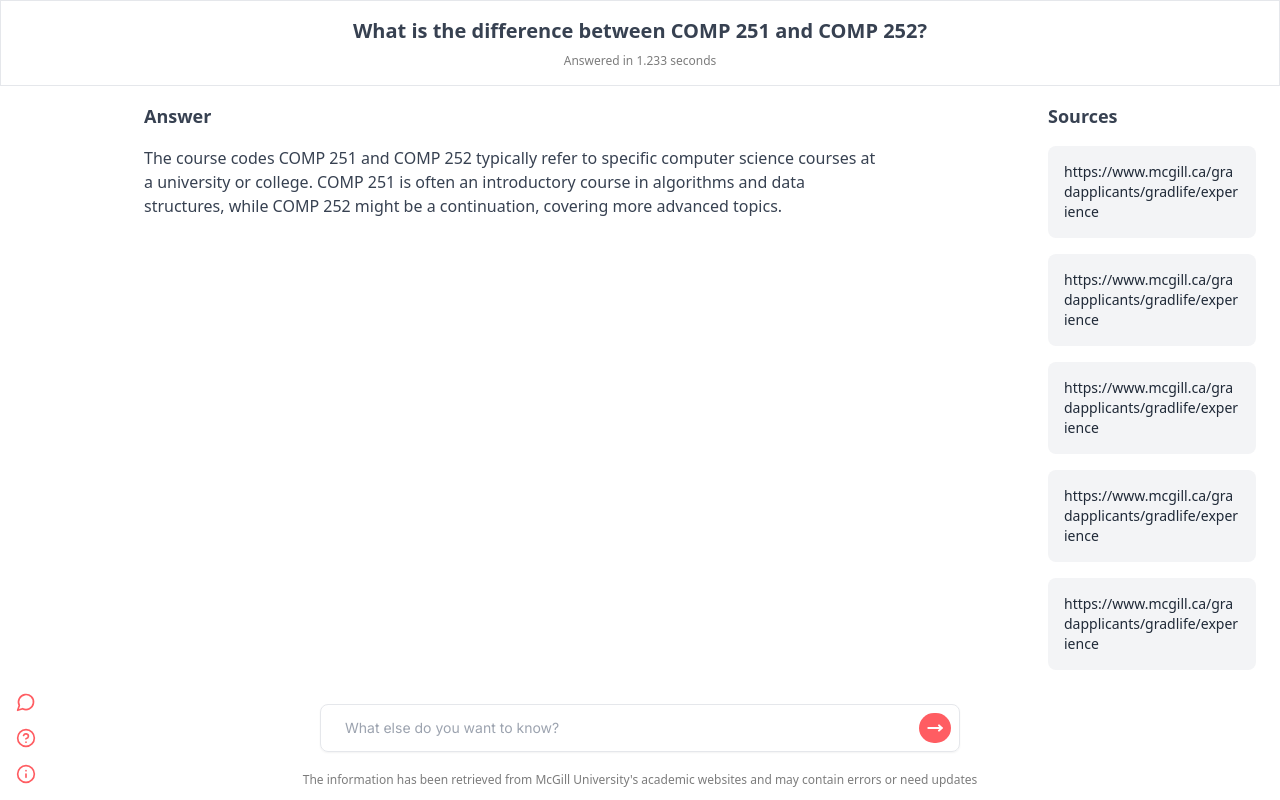
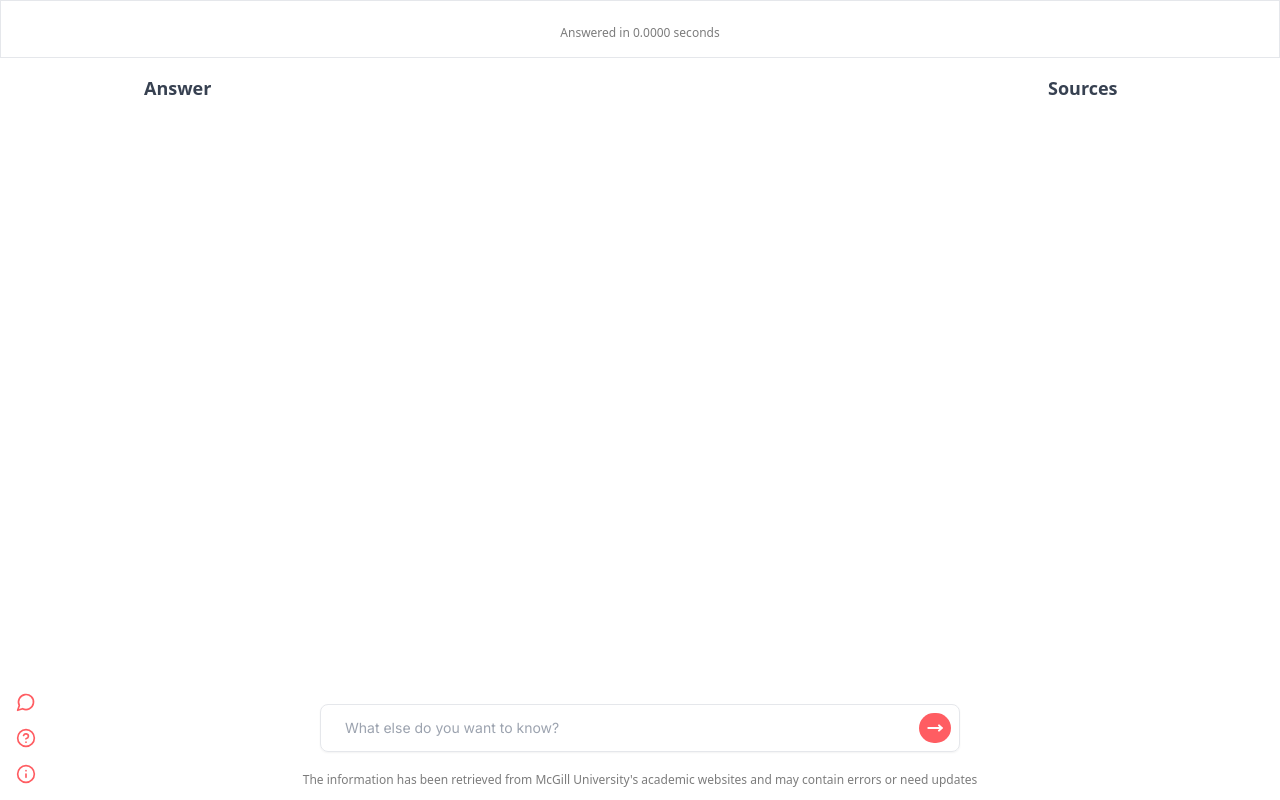
Before and after one commit to rohank36/askmcgill_client, a Next.js app: page /answer in a window 1280 px wide. Built offline with nearby package versions, Linux system fonts and the light colour scheme.

Commit message:
Error message for bad request

```diff
--- a/src/app/answer/page.tsx
+++ b/src/app/answer/page.tsx
@@ -8,15 +8,10 @@ import SearchBar from '../components/SearchBar';
 
 export default function AnswerPage(){
     const { queryData, setQueryData } = useQueryContext();
-    const [displayQuery, setDisplayQuery] = useState<string>("What is the difference between COMP 251 and COMP 252?");
-    //const [time, setTime] = useState<Number>(0);
-    const [time, setTime] = useState<Number>(1.233);
-    const [sources, setSources] = useState<string[]>(["https://www.mcgill.ca/gradapplicants/gradlife/experience",
-    "https://www.mcgill.ca/gradapplicants/gradlife/experience",
-    "https://www.mcgill.ca/gradapplicants/gradlife/experience",
-    "https://www.mcgill.ca/gradapplicants/gradlife/experience",
-    "https://www.mcgill.ca/gradapplicants/gradlife/experience",]);
-    const [answer, setAnswer] = useState<string>("The course codes COMP 251 and COMP 252 typically refer to specific computer science courses at a university or college. COMP 251 is often an introductory course in algorithms and data structures, while COMP 252 might be a continuation, covering more advanced topics.");
+    const [displayQuery, setDisplayQuery] = useState<string>("");
+    const [time, setTime] = useState<Number>(0);
+    const [sources, setSources] = useState<string[]>([]);
+    const [answer, setAnswer] = useState<string>("");
     const [loading, setLoading] = useState<boolean>(false);
 
     useEffect(() => {
@@ -63,6 +58,7 @@ export default function AnswerPage(){
         }
 
       }catch(error){
+        alert('Error getting an answer.');
         console.error("Error getting query answer:", error);
         console.log(error)
       }finally{
@@ -77,7 +73,7 @@ export default function AnswerPage(){
           {/* Display Query */}
           <div className="w-full py-4 border items-center flex flex-col justify-center gap-y-2">
             <h1 className="text-xl font-bold text-gray-700">{displayQuery}</h1>
-            <h3 className='text-xs text-regularText'>{`Answered in ${time} seconds`}</h3>
+            <h3 className='text-xs text-regularText'>{`Answered in ${time.toFixed(4)} seconds`}</h3>
           </div>
 
           {!loading ? (
--- a/src/app/components/ToastBtns.tsx
+++ b/src/app/components/ToastBtns.tsx
@@ -36,7 +36,7 @@ const ToastBtns = () =>{
               <div className="modal-box">
                 <h3 className="font-bold text-lg ">Faced an issue while using AskMcGill?</h3>
                 <div className="flex flex-col gap-y-4 py-4">
-                  <p className="text-wrap">Please contact _________ and we'll immediately work to resolve it. Thank you for your patience and understanding.</p>
+                  <p className="text-wrap">Please contact _________ or message in the Bug channel on the discord and we'll immediately work to resolve it. Thank you for your patience and understanding.</p>
                 </div>
               </div>
               <form method="dialog" className="modal-backdrop">
--- a/src/app/page.tsx
+++ b/src/app/page.tsx
@@ -46,6 +46,7 @@ export default function Home() {
     }catch(error){
       console.error("Error getting query answer:", error);
       console.log(error)
+      alert('Error getting an answer.');
     }finally{
       //setQuery("");
       setLoading(false);
```
